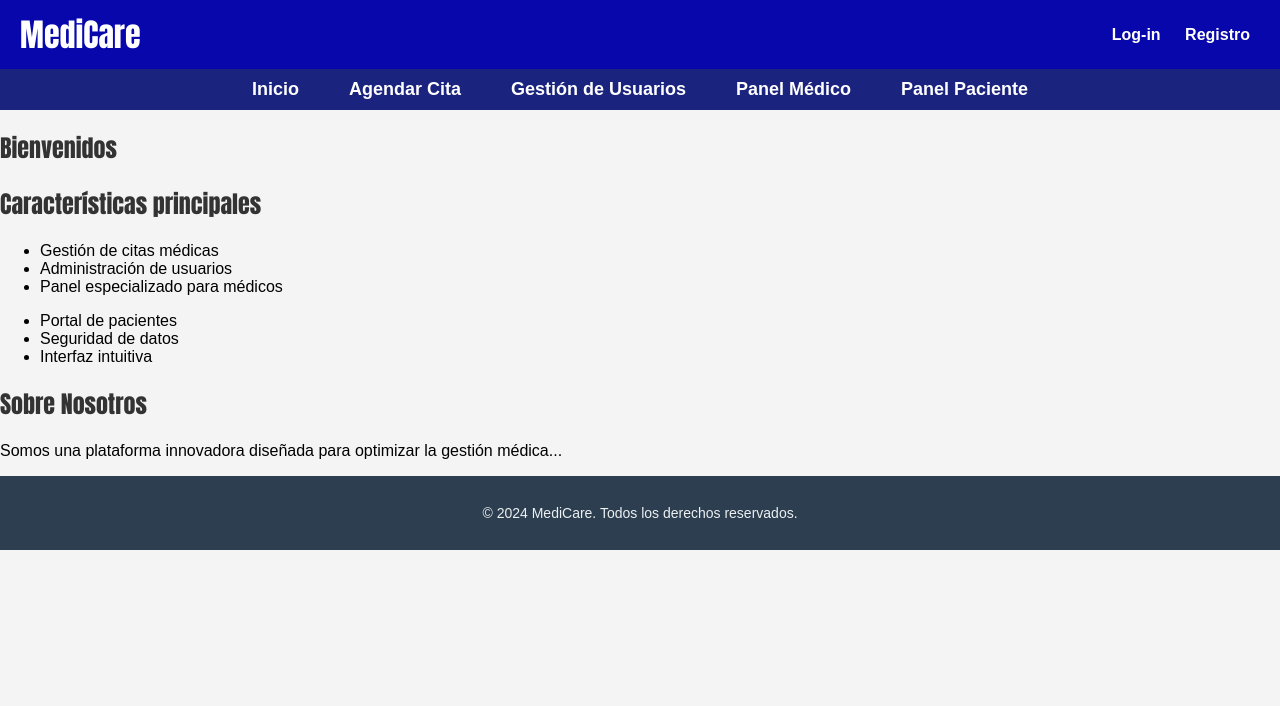
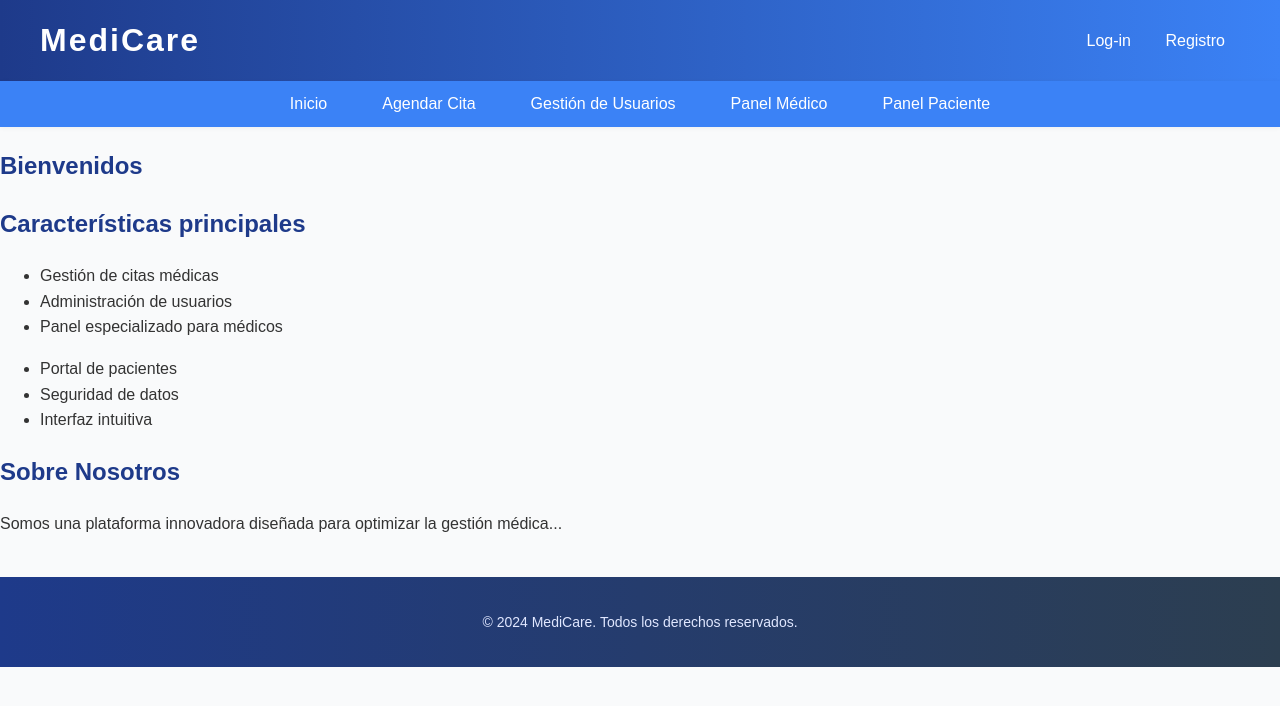
Before and after one commit to Samuelmendi/Proyecto_AmbienteClienteServidor, a PHP site: page / in a window 1280 px wide. Shown: the top 706 px of the page. Run offline with PHP 8.4, Linux system fonts and the light colour scheme.

Commit message:
Cambios en el CSS

```diff
--- a/css/stylesheet.css
+++ b/css/stylesheet.css
@@ -1,14 +1,17 @@
 /* ---------- Estilos Generales ---------- */
 body {
-    font-family: Arial, sans-serif;
+    font-family: 'Poppins', 'Arial', sans-serif; /* Tipografía redondeada y moderna */
     margin: 0;
     padding: 0;
-    background-color: #f4f4f4;
+    background-color: #f9fafb; /* Fondo claro y elegante */
+    color: #333;
+    line-height: 1.6;
 }
 
 h1, h2 {
-    font-family: Impact, Haettenschweiler, 'Arial Narrow Bold', sans-serif;
-    color: #333;
+    font-family: 'Poppins', 'Arial', sans-serif; /* Misma fuente pero con peso diferente */
+    font-weight: 700; /* Más pesada para títulos */
+    color: #1e3a8a; /* Azul profundo */
 }
 
 /* ---------- Header ---------- */
@@ -17,13 +20,17 @@ h1, h2 {
     flex-direction: row;
     justify-content: space-between;
     align-items: center;
-    background-color: rgb(7, 7, 172);
-    padding: 10px 20px;
+    background: linear-gradient(90deg, #1e3a8a, #3b82f6); /* Degradado azul */
+    padding: 15px 40px;
+    box-shadow: 0 2px 10px rgba(0, 0, 0, 0.1);
 }
 
 #WebHeader h1 {
-    color: white;
+    color: #ffffff;
+    font-size: 32px; /* Aumentado un poco para destacar */
+    font-weight: 700; /* Peso más bold para el logo */
     margin: 0;
+    letter-spacing: 2px; /* Espaciado para que se vea elegante */
 }
 
 #loginout {
@@ -32,20 +39,24 @@ h1, h2 {
 }
 
 #Login, #Registro {
-    color: white;
+    color: #ffffff;
+    font-family: 'Poppins', sans-serif;
+    font-weight: 500;
     text-decoration: none;
-    margin: 10px;
-    font-weight: bold;
+    margin: 0 15px;
+    transition: color 0.3s;
 }
 
 #Login:hover, #Registro:hover {
-    text-decoration: underline;
+    color: #f0f9ff;
+    text-decoration: none;
 }
 
 /* ---------- Navegación ---------- */
 nav {
-    background-color: #1a237e;
-    padding: 10px;
+    background-color: #3b82f6; /* Azul vibrante */
+    padding: 10px 0;
+    box-shadow: 0 1px 5px rgba(0, 0, 0, 0.05);
 }
 
 nav ul {
@@ -54,81 +65,146 @@ nav ul {
     padding: 0;
     display: flex;
     justify-content: center;
-}
-
-nav ul li {
-    margin: 0 15px;
+    gap: 25px; /* Espaciado entre elementos */
 }
 
 nav ul li a {
     text-decoration: none;
-    color: white;
-    font-size: 18px;
-    font-weight: bold;
-    padding: 10px;
-    transition: background 0.3s;
+    color: #ffffff;
+    font-family: 'Poppins', sans-serif;
+    font-size: 16px;
+    font-weight: 500;
+    padding: 10px 15px;
+    border-radius: 5px;
+    transition: all 0.3s ease;
 }
 
 nav ul li a:hover {
-    background: rgba(255, 255, 255, 0.2);
-    border-radius: 5px;
+    background-color: #2563eb; /* Azul más oscuro al pasar el ratón */
+    color: #ffffff;
+    transform: translateY(-2px); /* Efecto de elevación */
 }
 
 /* ---------- Contenido Principal ---------- */
 .container {
-    max-width: 1200px;
-    margin: 20px auto;
-    padding: 20px;
-    background: white;
-    border-radius: 8px;
-    box-shadow: 0px 0px 10px rgba(0, 0, 0, 0.1);
+    max-width: 900px;
+    margin: 40px auto;
+    padding: 30px;
+    background: #ffffff;
+    border-radius: 12px;
+    box-shadow: 0 4px 20px rgba(0, 0, 0, 0.1);
+    overflow: hidden;
 }
 
-/* ---------- Secciones de Views ---------- */
 .view-section {
-    padding: 20px;
-    margin-bottom: 20px;
-    background-color: #ffffff;
-    border-radius: 5px;
-    box-shadow: 0px 0px 10px rgba(0, 0, 0, 0.1);
+    padding: 25px;
+    margin-bottom: 30px;
+    background-color: #f3f4f6; /* Fondo gris claro */
+    border-radius: 10px;
+    box-shadow: 0 2px 10px rgba(0, 0, 0, 0.05);
+    transition: transform 0.3s ease;
+}
+
+.view-section:hover {
+    transform: translateY(-5px); /* Efecto de elevación al pasar el ratón */
 }
 
 .view-section h2 {
-    color: #1a237e;
-    margin-bottom: 15px;
+    color: #1e3a8a;
+    margin-bottom: 20px;
+    font-size: 24px;
 }
 
-/* ---------- Botón General ---------- */
+/* ---------- Formulario de Agendar Cita ---------- */
+.form-group {
+    margin-bottom: 20px;
+}
+
+.form-group label {
+    display: block;
+    font-family: 'Poppins', sans-serif;
+    font-weight: 500;
+    color: #4b5563;
+    margin-bottom: 5px;
+}
+
+.form-group input, .form-group select {
+    width: 100%;
+    padding: 10px;
+    border: 1px solid #d1d5db;
+    border-radius: 6px;
+    font-family: 'Poppins', sans-serif;
+    font-size: 16px;
+    transition: border-color 0.3s;
+}
+
+.form-group input:focus, .form-group select:focus {
+    outline: none;
+    border-color: #3b82f6;
+    box-shadow: 0 0 5px rgba(59, 130, 246, 0.3);
+}
+
 .btn {
     display: inline-block;
-    padding: 10px 20px;
+    padding: 12px 25px;
     font-size: 16px;
-    color: white;
-    background-color: #007BFF;
+    font-family: 'Poppins', sans-serif;
+    color: #ffffff;
+    background: linear-gradient(90deg, #3b82f6, #1e40af); /* Degradado azul */
     border: none;
-    border-radius: 5px;
+    border-radius: 6px;
     text-decoration: none;
     text-align: center;
-    transition: background 0.3s;
+    cursor: pointer;
+    transition: all 0.3s ease;
 }
 
 .btn:hover {
-    background-color: #0056b3;
+    background: linear-gradient(90deg, #2563eb, #1e3a8a);
+    transform: scale(1.05); /* Efecto de aumento */
 }
 
 /* ---------- Footer ---------- */
 footer {
-    background-color: #2c3e50; /* Azul oscuro */
-    color: #ecf0f1; /* Blanco grisáceo */
+    background: linear-gradient(90deg, #1e3a8a, #2c3e50);
+    color: #e0e7ff;
     text-align: center;
-    padding: 15px 0;
-    position: relative;
-    width: 100%;
-    bottom: 0;
+    padding: 20px 0;
+    margin-top: 40px;
+    font-family: 'Poppins', sans-serif;
     font-size: 14px;
 }
 
 .footer-container {
-    max-width: 1200px;
+    max-width: 900px;
     margin: 0 auto;
 }
+
+/* ---------- Responsive Design ---------- */
+@media (max-width: 768px) {
+    #WebHeader {
+        flex-direction: column;
+        text-align: center;
+        padding: 15px;
+    }
+
+    #loginout {
+        width: 100%;
+        margin-top: 10px;
+    }
+
+    nav ul {
+        flex-direction: column;
+        align-items: center;
+        gap: 10px;
+    }
+
+    .container {
+        margin: 20px;
+        padding: 15px;
+    }
+
+    .view-section {
+        padding: 15px;
+    }
+}
```
